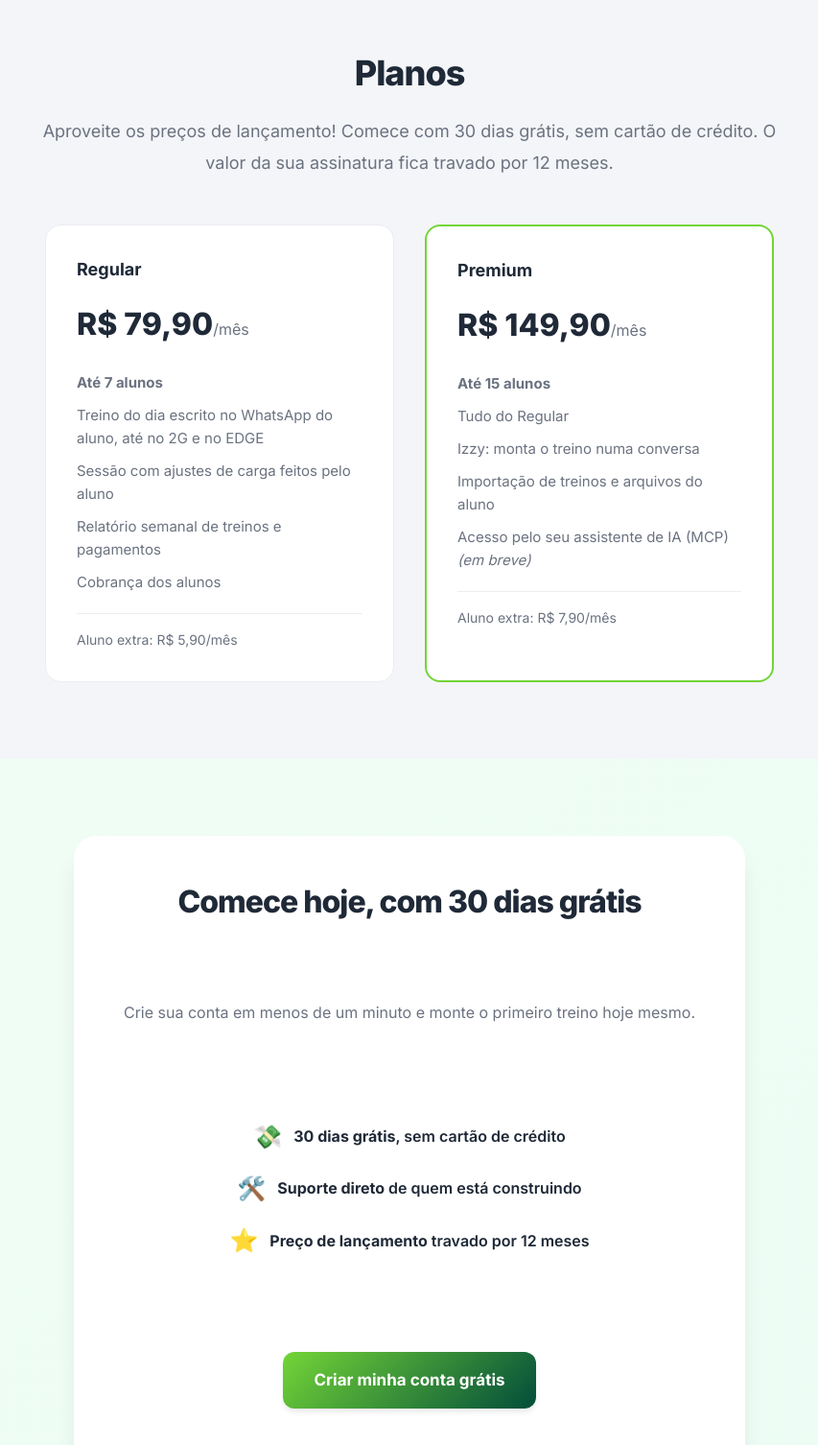
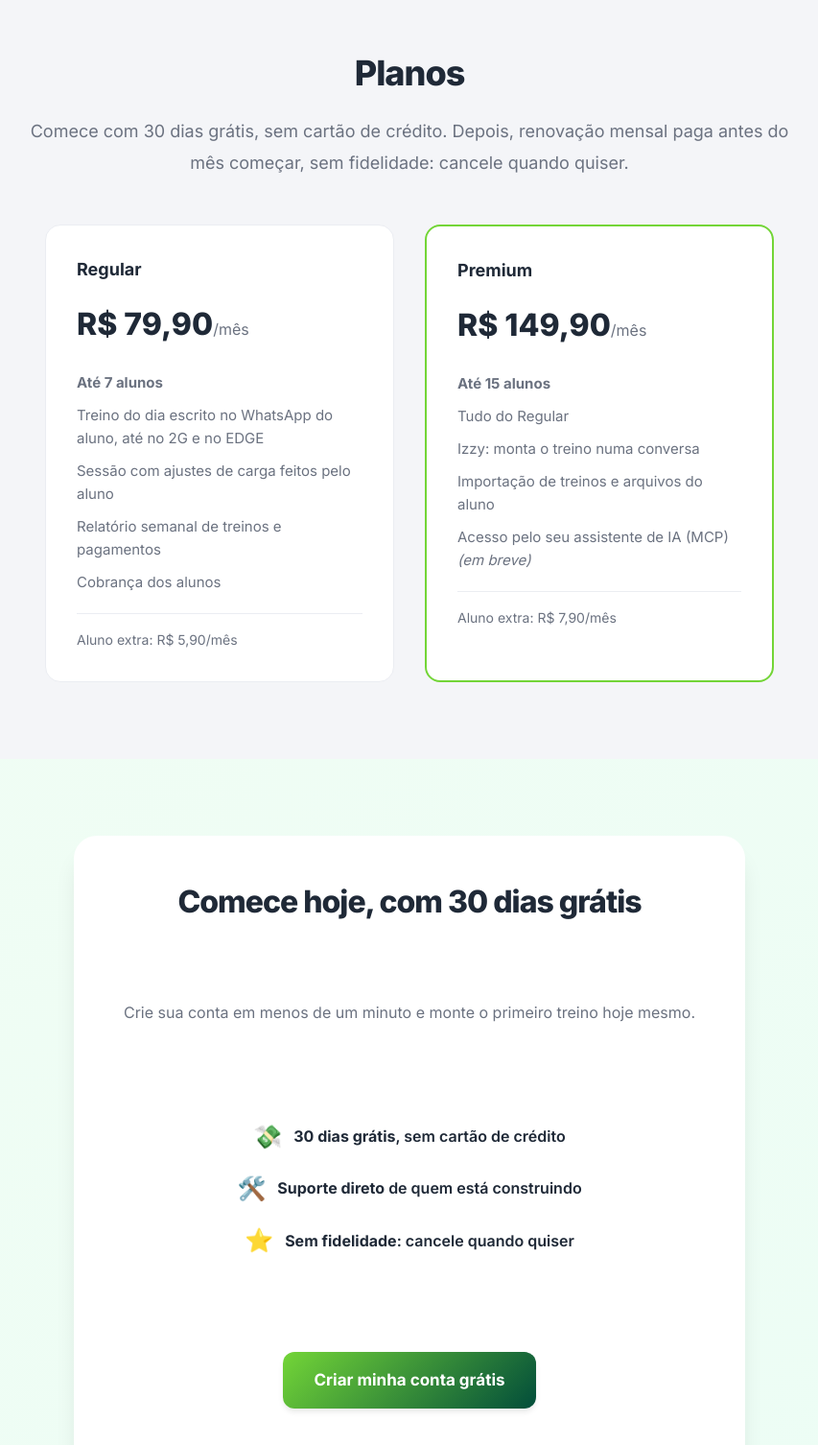
Before and after one commit to flaviomartino/ez-personal-landing, a website: page index.html in a window 1280 px wide. Shown: the part 5460-6966 px from the top of the page at 96% size, without its empty margins (213-1066 px from the left). Drawn offline with Linux system fonts and the light colour scheme; no server answers.

Commit message:
Site: sem fidelidade e renovação mensal no lugar de "preço travado por 12 meses"
Regra do Flávio (01/10/2026): renovação mensal, preço que pode mudar a cada renovação, sem fidelidade,
pagamento antes do mês começar. A promessa de preço travado não vale mais.

Co-Authored-By: Claude Sonnet 5.5 <noreply@anthropic.com>

```diff
--- a/index.html
+++ b/index.html
@@ -229,7 +229,7 @@
     <section class="pricing-section">
         <div class="container">
             <h2 class="section-title">Planos</h2>
-            <p class="section-lead">Aproveite os preços de lançamento! Comece com 30 dias grátis, sem cartão de crédito. O valor da sua assinatura fica travado por 12 meses.</p>
+            <p class="section-lead">Comece com 30 dias grátis, sem cartão de crédito. Depois, renovação mensal paga antes do mês começar, sem fidelidade: cancele quando quiser.</p>
 
             <div class="pricing-wrapper">
                 <div class="pricing-grid pricing-grid-2">
@@ -281,7 +281,7 @@
                     </div>
                     <div class="signup-benefit">
                         <span class="signup-benefit-icon">⭐</span>
-                        <span><strong>Preço de lançamento</strong> travado por 12 meses</span>
+                        <span><strong>Sem fidelidade</strong>: cancele quando quiser</span>
                     </div>
                 </div>
                 <a href="https://painel.ezpersonal.com.br/login?mode=signup" id="mainSignupCta" class="btn btn-primary btn-large">Criar minha conta grátis</a>
```
